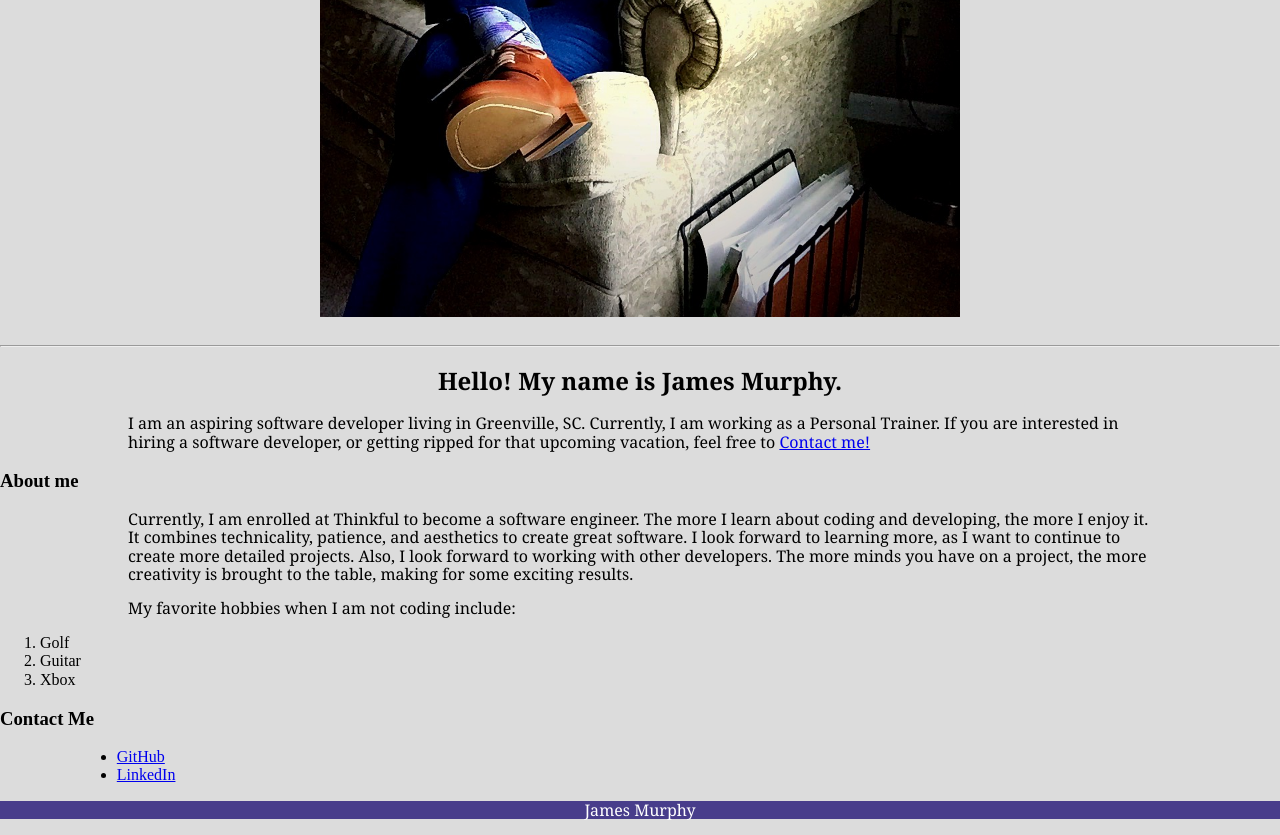
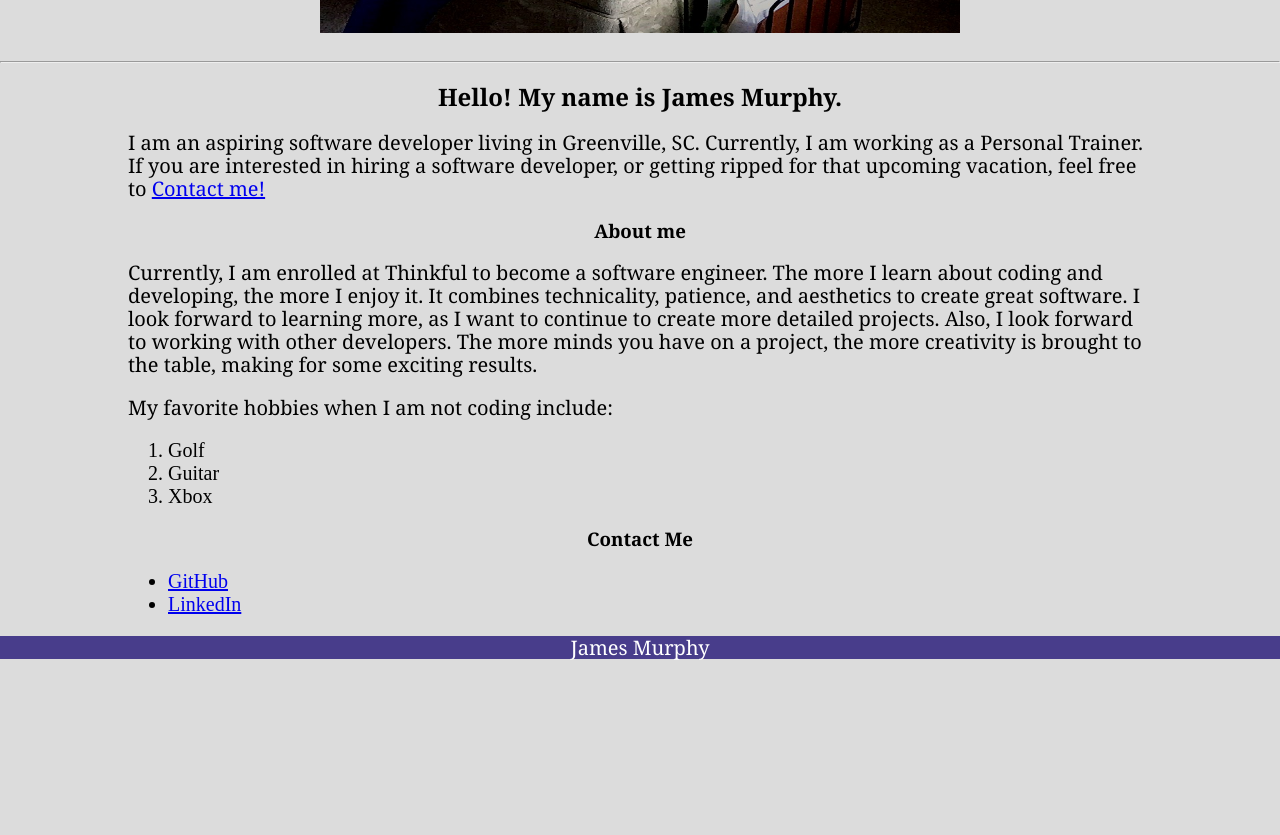
Before and after one commit to jamesIVdeveloper/James-About-Me, a plain HTML site: page index.html in a window 1280 px wide. Shown: the part 660-1495 px from the top of the page. After the commit the page ends 1339 px from the top, so only its background shows below. Drawn offline with nearby package versions, Linux system fonts and the light colour scheme.

Commit message:
Update style.css

```diff
--- a/style.css
+++ b/style.css
@@ -5,6 +5,8 @@
 header, footer {
   background-color: darkslateblue;
 }
+
+/* match header with footer */
 
 header h1, header h2, footer p {
   color: white;
@@ -31,6 +33,7 @@ img {
   margin-left: auto;
   margin-right: auto;
   width: 50%;
+  height: 600px;
   padding-top: 10px;
   padding-bottom: 20px;
 }
@@ -39,19 +42,30 @@ hr {
 
 }
 
-h1, h2, p {
+h2, h3, p {
   font-family: Cambria, Cochin, Georgia, Times, 'Times New Roman', serif;
 }
 
-h1, h2 {
+h1, h2, h3 {
   text-align: center;
 }
 
 ul {
-  margin-left: 6%;
+  margin-right: 10%;
+  margin-left: 10%;
+  font-size: 20px;
 }
 
+/* bring in paragraphs more towards the middle */
+
 p {
+  font-size: 20px;
   margin-left: 10%;
   margin-right: 10%;
 }
+
+ol {
+  margin-right: 10%;
+  margin-left: 10%;
+  font-size: 20px;
+}
```
